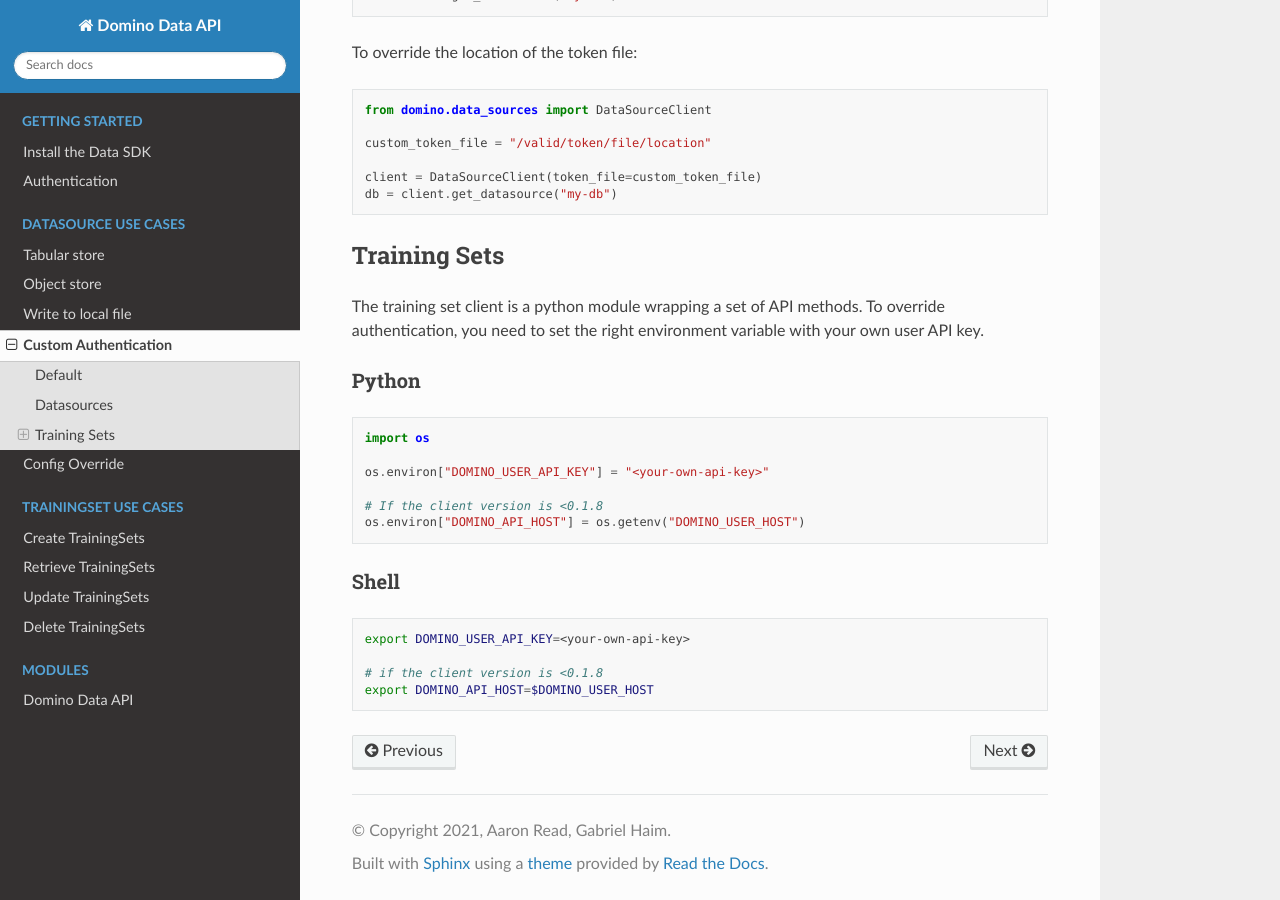
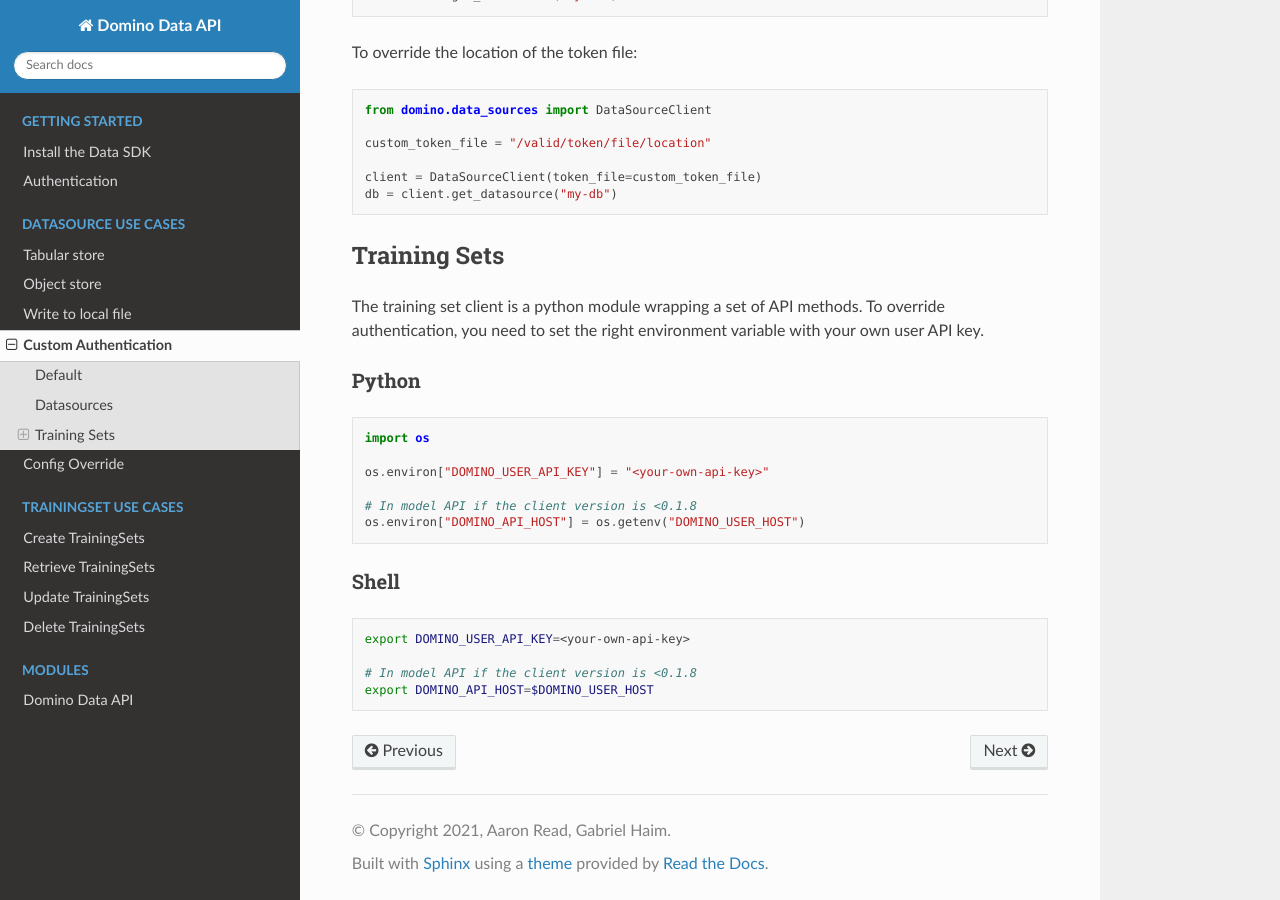
Before and after one commit to dominodatalab/domino-data, a Sphinx documentation site: the page built from docs/source/usecases/custom_auth.rst, in a window 1280 px wide and 900 px high, scrolled down 502 px. Built offline with Sphinx 7.4.7 and the Read the Docs theme 2.0.0, drawn with Linux system fonts in a browser that asks for light colours.

Commit message:
Quick update on use case

```diff
--- a/docs/source/usecases/custom_auth.rst
+++ b/docs/source/usecases/custom_auth.rst
@@ -50,7 +50,7 @@ Python
 
    os.environ["DOMINO_USER_API_KEY"] = "<your-own-api-key>"
 
-   # If the client version is <0.1.8
+   # In model API if the client version is <0.1.8
    os.environ["DOMINO_API_HOST"] = os.getenv("DOMINO_USER_HOST")
 
 Shell
@@ -60,5 +60,5 @@ Shell
 
    export DOMINO_USER_API_KEY=<your-own-api-key>
 
-   # if the client version is <0.1.8
+   # In model API if the client version is <0.1.8
    export DOMINO_API_HOST=$DOMINO_USER_HOST
```
